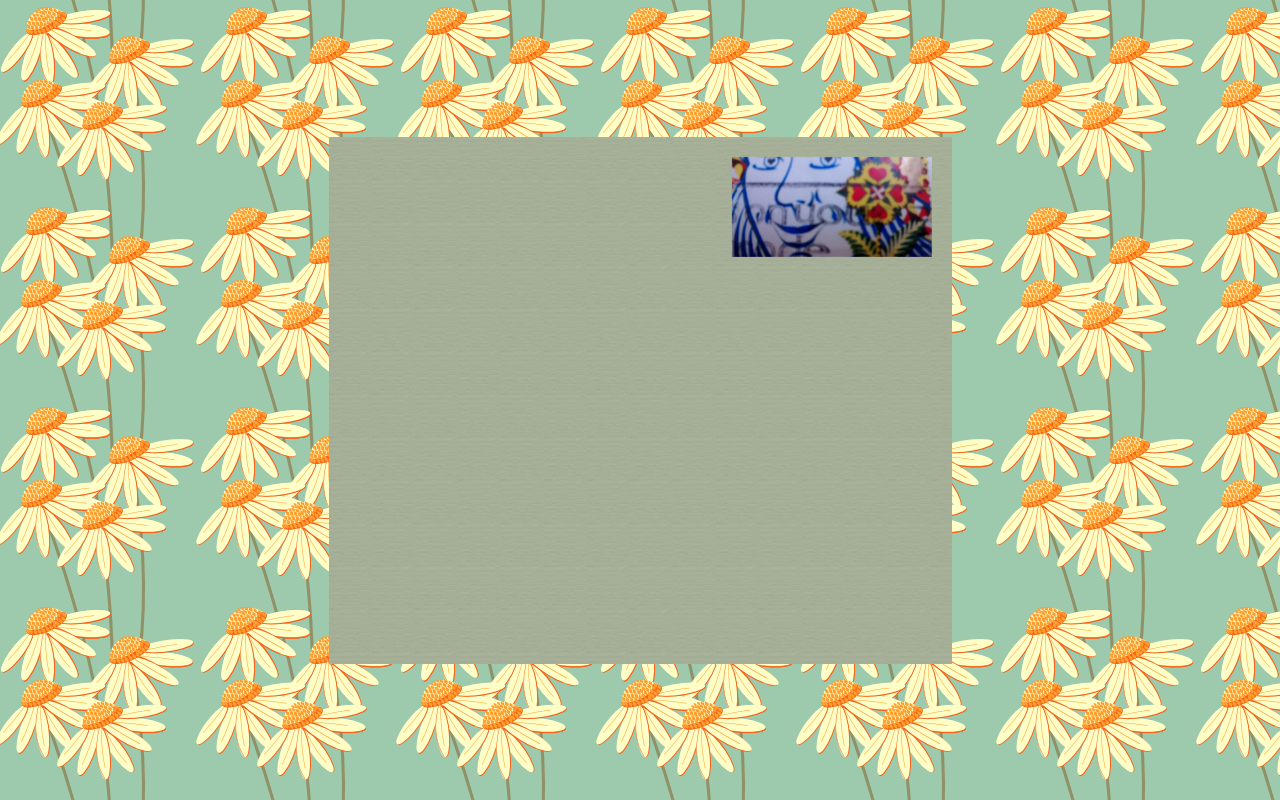
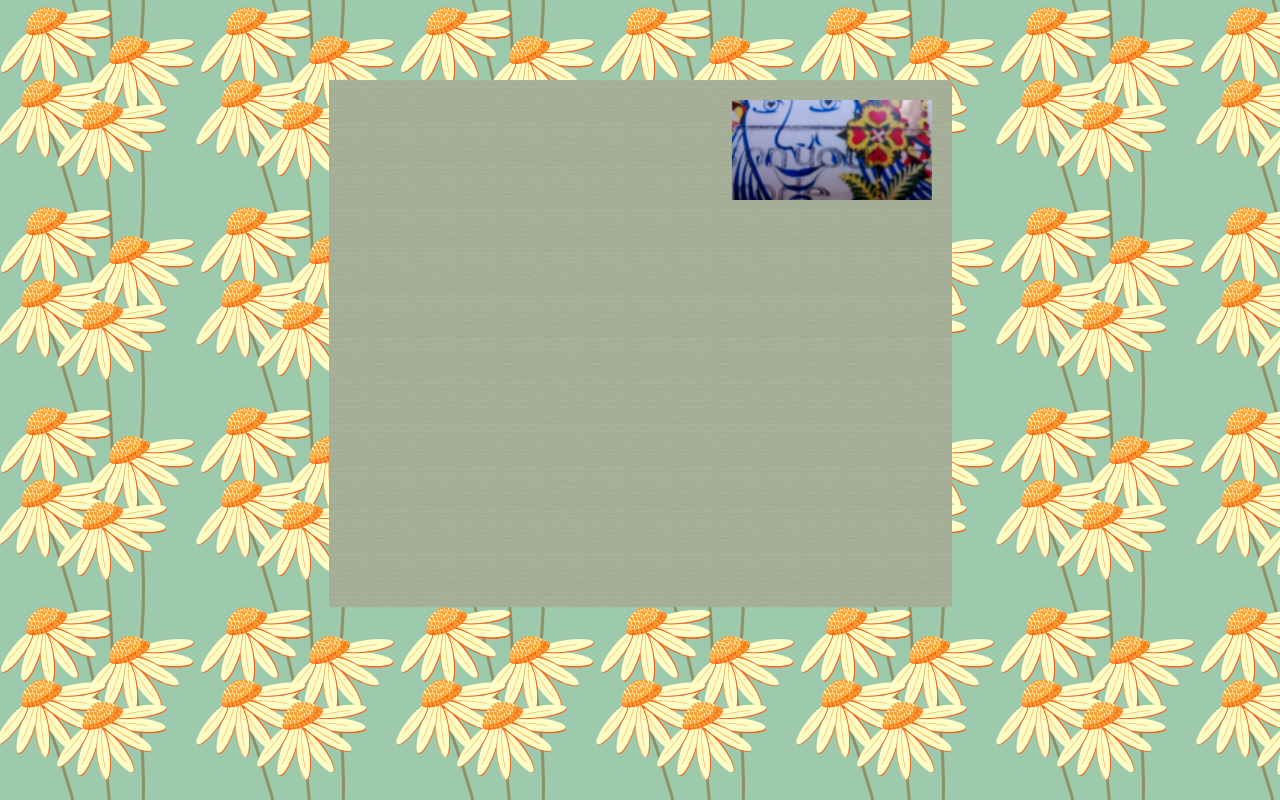
Before and after one commit to lukehedger/040715, a website: page public/index.html in a window 1280 px wide. Drawn offline with Linux system fonts and the light colour scheme; a web font is replaced by a local one.

Commit message:
Tidied up structure

```diff
--- a/public/css/components/app.css
+++ b/public/css/components/app.css
@@ -1,4 +1,4 @@
 body,html{height:100%;min-height:100%}
 body{background:url(/img/background.png)}
 .main{height:100%;min-height:100%;padding:0 5%}
-.card-container{width:623px;height:527px;margin:auto;position:absolute;top:0;right:0;bottom:0;left:0}
+.card-container{width:623px;height:527px;position:absolute;top:10%;left:50%;margin-left:-311.5px}
--- a/public/css/main.css
+++ b/public/css/main.css
@@ -101,7 +101,7 @@ a:hover{color:#36B1BF}
 body,html{height:100%;min-height:100%}
 body{background:url(/img/background.png)}
 .main{height:100%;min-height:100%;padding:0 5%}
-.card-container{width:623px;height:527px;margin:auto;position:absolute;top:0;right:0;bottom:0;left:0}
+.card-container{width:623px;height:527px;position:absolute;top:10%;left:50%;margin-left:-311.5px}
 .bunting{border-top:1px solid #FDB813}
 .triangle{width:0;height:0;border-style:solid;border-width:21.7px 12.5px 0;border-color:#FDB813 transparent transparent;display:inline-block}
 .card{width:480px;height:380px;padding-top:20px;text-align:center;color:#335767;background-color:ivory;position:absolute;top:100px;left:50%;margin-left:-240px;visibility:hidden;z-index:20}
--- a/public/myth/components/app.css
+++ b/public/myth/components/app.css
@@ -1,6 +1,8 @@
 /* ==========================================================================
    LAYOUT
    ========================================================================== */
+
+@import "../lib/settings.css";
 
 html, body {
 	height: 100%;
@@ -9,7 +11,6 @@ html, body {
 
 body {
 	background: url('/img/background.png') 0 0;
-	/*overflow: hidden;*/
 }
 
 .main {
@@ -19,9 +20,10 @@ body {
 }
 
 .card-container {
-	width: 623px;
-	height: 527px;
-	margin: auto;
+	width: var(--card-width);
+	height: var(--card-height);
 	position: absolute;
-	top: 0px; right: 0px; bottom: 0px; left: 0px;
+	top: 10%;
+	left: 50%;
+	margin-left: calc((var(--card-width) / 2) * -1);
 }
--- a/public/myth/lib/settings.css
+++ b/public/myth/lib/settings.css
@@ -3,6 +3,9 @@
    ========================================================================== */
 
 :root {
+	--card-width: 623px;
+	--card-height: 527px;
+
 	--colour-card: #FFFFF0;
 	--colour-turq: #335767;
 	--colour-skyblue: #78CDF3;
@@ -10,5 +13,4 @@
 
 	--colour-envelope: #3D4C9A;
 	--colour-envelope2: #9A543D;
-
 }
```
Also changed, not shown: 1 other file.
